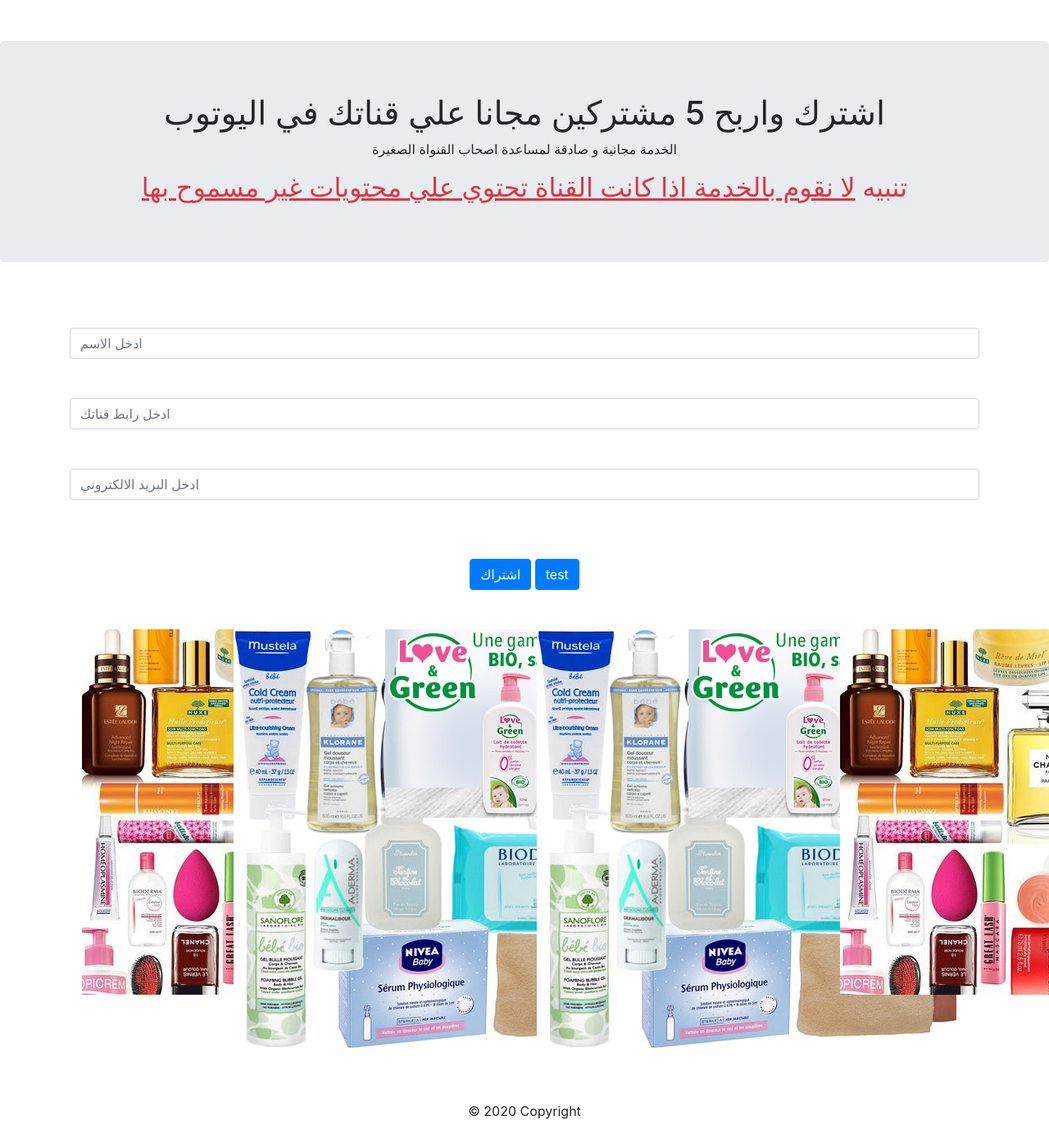
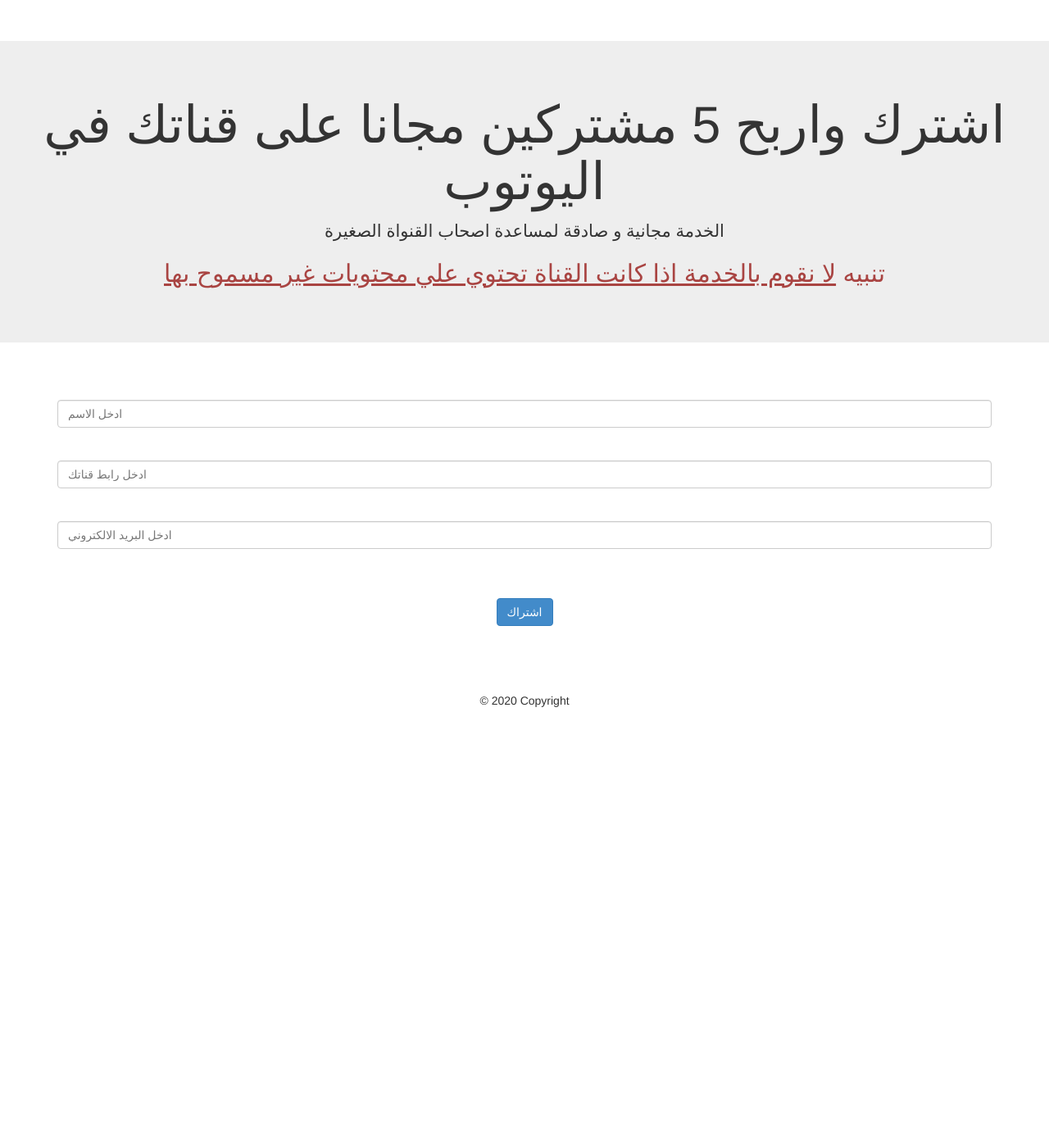
Before and after one commit to Mahelp/001-landingpage_subscriber, a PHP site: page /compte.html in a window 1280 px wide; the page is wider, and only the part inside the window is pictured. Shown: that part at 82% size. After the commit the page ends 863 px from the top of that part, so only its background shows below. Run offline with PHP 8.4, Linux system fonts and the light colour scheme; some libraries are stand-ins or nearby versions.

Commit message:
correction de la chaine de connexion localhost maj du texte suppression compte.php

```diff
--- a/compte.html
+++ b/compte.html
@@ -6,7 +6,7 @@
 		<title>اشترك واربح</title>
 
     <!-- Bootstrap core CSS -->
-    <link href="jquery.countdown/bootstrap.css" rel="stylesheet">
+    <link href="css/bootstrap.css" rel="stylesheet">
 
 	<style>
     body{
@@ -20,7 +20,7 @@
   <body>
 
   <div class="jumbotron" >
-   <h1 style="text-align:center"> اشترك واربح 5 مشتركين مجانا علي قناتك في اليوتوب</h1>
+   <h1 style="text-align:center"> اشترك واربح 5 مشتركين مجانا على قناتك في اليوتوب</h1>
    <p style="text-align:center">الخدمة مجانية و صادقة لمساعدة اصحاب القنواة الصغيرة</p>
 
    <h2 style="text-align:center" class="text-danger"> <g>       تنبيه  </g>
@@ -56,7 +56,7 @@
          <div class="col text-center">
           <a id="submit" class="btn btn-primary" class="col-lg-12"  value="اشتراك" href="#">اشتراك</a>
 
-		  <a id="test" class="btn btn-primary" class="col-lg-12"  value="test" href="#">test</a>
+		  <!--<a id="test" class="btn btn-primary" class="col-lg-12"  value="test" href="#">test</a>-->
           <div>
          </form>
 
@@ -163,13 +163,14 @@ else
 
      <div class="row">
 
+<!--
 <div class="col-sm-2"><img src="img/partenaire1.jpg" class="img-responsive" alt="Cinque Terre"></div>
 <div class="col-sm-2"><img src="img/partenaire3.jpg" class="img-responsive" alt="Cinque Terre"></div>
 <div class="col-sm-2"><img src="img/partenaire4.jpg" class="img-responsive" alt="Cinque Terre"></div>
 <div class="col-sm-2"><img src="img/partenaire3.jpg" class="img-responsive" alt="Cinque Terre"></div>
 <div class="col-sm-2"><img src="img/partenaire4.jpg" class="img-responsive" alt="Cinque Terre"></div>
 <div class="col-sm-2"><img src="img/partenaire1.jpg" class="img-responsive" alt="Cinque Terre"></div>
-
+-->
 
 
 
@@ -203,7 +204,7 @@ else
   function onYouTubeIframeAPIReady() {
 
     player = new YT.Player('player', {
-      width: '100%',
+      width: '0%',
       videoId: 'oWyuAa3kjYw',
       playerVars: { 'autoplay': 1, 'playsinline': 1 },
       events: {
@@ -214,8 +215,8 @@ else
 
 
   player2 = new YT.Player('player2', {
-      width: '100%',
-      videoId: 'MgqXPHSWfGI',
+      width: '0%',
+      videoId: 'OuLDYlE8hkU',
       playerVars: { 'autoplay': 2, 'playsinline': 2 },
       events: {
         'onReady': onPlayerReady,
@@ -247,7 +248,7 @@ else
   // 4. The API will call this function when the video player is ready.
   function onPlayerReady(event) {
    // alert(event.target);
-     event.target.mute();
+    event.target.mute();
     event.target.playVideo();
   }
 </script>
--- a/test.php
+++ b/test.php
@@ -2,7 +2,7 @@
 
 ini_set('display_errors',1);
 
-$bdd = new PDO('mysql:host=marochelkimahelp.mysql.db:3306;dbname=marochelkimahelp', 'marochelkimahelp', 'm956ZvGu7ReA');
+$bdd = new PDO('mysql:host=localhost;dbname=test', 'root', '');
 
 $bdd->setAttribute(PDO::ATTR_ERRMODE, PDO::ERRMODE_WARNING);
 $bdd->exec('SET NAMES utf8');
```
